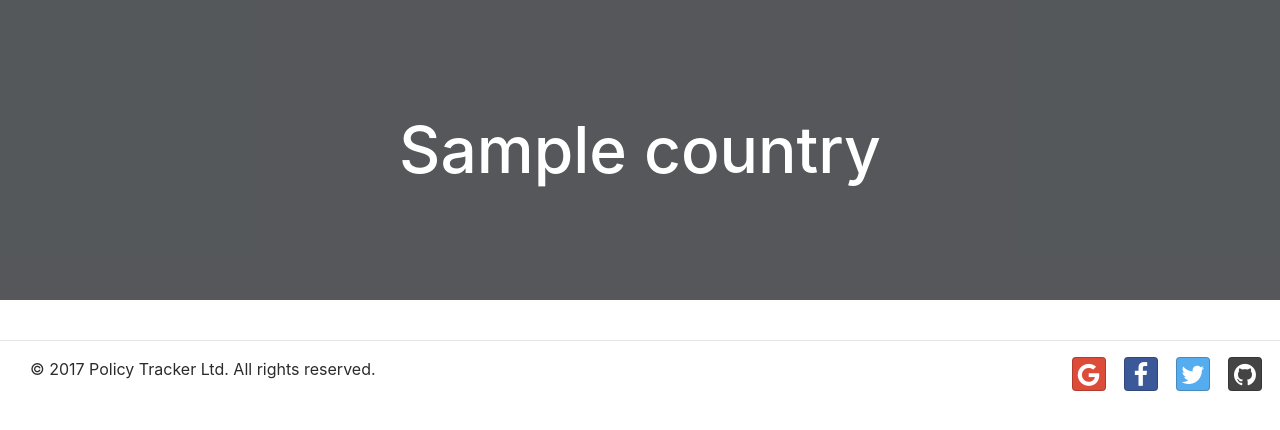
After one commit to cwatson-dev/policy-tracker, a Django app: a page that uses templates/policy_tracker/country.html in a window 1280 px wide. The commit adds this page. Shown: the top 430 px of the page. Run offline with Django 3.2, Linux system fonts and the light colour scheme; tables that the repository leaves empty hold one stand-in row (values such as "Sample post"); grey boxes marked "Sample" are stand-in pictures; some libraries are stand-ins or nearby versions.

Commit message:
Start on Country page. Changed image upload process to designate unique IDs as filenames. Altered models to better represent country, and changed promise to 'policy'.

```diff
--- a/policy_tracker_app/admin.py
+++ b/policy_tracker_app/admin.py
@@ -1,7 +1,7 @@
 from django.contrib import admin
-from policy_tracker_app.models import Country, Promise, Category, UserProfile
+from policy_tracker_app.models import Country, Policy, Category, UserProfile
 
 admin.site.register(Country)
-admin.site.register(Promise)
+admin.site.register(Policy)
 admin.site.register(Category)
 admin.site.register(UserProfile)
--- a/policy_tracker_app/models.py
+++ b/policy_tracker_app/models.py
@@ -1,16 +1,35 @@
 from __future__ import unicode_literals
+import uuid
+import os
 from django.template.defaultfilters import slugify
 from django.db import models
 from django.contrib.auth.models import User
+from django.utils.deconstruct import deconstructible
+from policy_tracker_project.settings import MEDIA_ROOT
+
+@deconstructible
+class UploadToPathAndRename(object):
+
+    def __init__(self, path):
+        self.sub_path = path
+
+    def __call__(self, instance, filename):
+        ext = filename.split('.')[-1]
+        filename = '{}.{}'.format(uuid.uuid4().hex, ext)
+        # return the whole path to the file
+        return os.path.join(self.sub_path, filename)
 
 class Country(models.Model):
     name = models.CharField(max_length=64, unique=True)
     inPower = models.CharField(max_length=64)
+    description = models.CharField(max_length=500)
+    background_image = models.ImageField(upload_to=UploadToPathAndRename(os.path.join(MEDIA_ROOT, 'country_images')), blank = True)
+    map_image = models.ImageField(upload_to=UploadToPathAndRename(os.path.join(MEDIA_ROOT, 'map_images')), blank = True)
     slug = models.SlugField()
 
     def save(self, *args, **kwargs):
         self.slug = slugify(self.name)
-        super(Category, self).save(*args, **kwargs)
+        super(Country, self).save(*args, **kwargs)
         slug = models.SlugField(unique=True)
 
     class Meta:
@@ -21,6 +40,7 @@ class Country(models.Model):
 
     def __unicode__(self):
         return self.name
+
 
 class Category(models.Model):
     name = models.CharField(max_length=64)
@@ -34,23 +54,30 @@ class Category(models.Model):
     def __unicode__(self):
         return self.name
 
-class Promise(models.Model):
-    number = models.IntegerField(unique=True)
-    title = models.CharField(max_length=256)
+
+class Policy(models.Model):
+    id = models.UUIDField(primary_key=True, default=uuid.uuid4, editable=False)
+    subject = models.CharField(max_length=128)
     description = models.CharField(max_length=1024)
+    country = models.ForeignKey(Country)
+    status = models.CharField(max_length=64)
     category = models.ForeignKey(Category)
 
+    class Meta:
+        verbose_name_plural = 'Policies'
+
     def __str__(self):
-        return self.title
+        return self.name
 
     def __unicode__(self):
-        return self.title
+        return self.name
+
 
 class UserProfile(models.Model):
     user = models.OneToOneField(User)
 
     website = models.URLField(blank=True)
-    picture = models.ImageField(upload_to='profile_images', blank = True)
+    picture = models.ImageField(upload_to=UploadToPathAndRename(os.path.join(MEDIA_ROOT, 'profile_images')), blank = True)
 
     def __str__(self):
         return self.user.username
--- a/policy_tracker_app/urls.py
+++ b/policy_tracker_app/urls.py
@@ -4,6 +4,7 @@ from policy_tracker_app import views
 urlpatterns = [
 	url(r'^$', views.home, name='home'),
 	url(r'^about/$', views.about, name='about'),
+	url(r'^countries/(?P<country_name_slug>[\w\-]+)/$', views.country, name='country'),
 	url(r'^register/$', views.register, name='register'),
 	url(r'^login/$', views.user_login, name='login'),
 	url(r'^logout/$', views.user_logout, name='logout'),
--- a/policy_tracker_app/views.py
+++ b/policy_tracker_app/views.py
@@ -7,12 +7,38 @@ from django.contrib.auth.decorators import login_required
 from datetime import datetime
 
 from social_django.models import UserSocialAuth
-from policy_tracker_app.models import Country, Promise, Category
+from policy_tracker_app.models import Country, Policy, Category
 from policy_tracker_app.forms import UserForm, UserProfileForm
 
 
 def home(request):
-    context_dict = {}
+    user = request.user
+    if user.is_authenticated():
+        auth_providers = []
+        try:
+            logins = user.social_auth.filter(user_id=user.id)
+            for i in range(0, len(logins)):
+                auth_provider = logins[i]
+                if i < (len(logins) - 2):
+                    auth_providers.append(auth_provider.provider + ",")
+                else:
+                    auth_providers.append(auth_provider.provider)
+            if len(auth_providers) > 1:
+                auth_providers.insert((len(auth_providers) - 1), "and")
+                auth_providers.append("accounts.")
+            else:
+                auth_providers.append("account.")
+            auth_providers = [provider.replace('google-oauth2', 'Google').replace('f', 'F').replace('tw', 'Tw').replace('gi', 'Gi') for provider in auth_providers]
+        except UserSocialAuth.DoesNotExist:
+            auth_providers = None
+
+        context_dict = {
+            'logins': auth_providers,
+        }
+
+    else:
+        context_dict = {}
+
     visitor_cookie_handler(request)
     context_dict['visits'] = request.session['visits']
     context_dict['last_visit'] = request.session['last_visit']
@@ -25,6 +51,17 @@ def about(request):
     context_dict['visits'] = request.session['visits']
     context_dict['last_visit'] = request.session['last_visit']
     return render(request, 'policy_tracker/about.html', context_dict)
+
+def country(request, country_name_slug):
+    context_dict = {}
+
+    try:
+        country = Country.objects.get(slug=country_name_slug)
+        context_dict['country'] = country
+    except:
+        context_dict['country'] = None
+
+    return render(request, 'policy_tracker/country.html', context_dict)
 
 def register(request):
     registered = False
--- a/policy_tracker_project/settings.py
+++ b/policy_tracker_project/settings.py
@@ -146,6 +146,7 @@ SOCIAL_AUTH_PIPELINE = (
     'social_core.pipeline.social_auth.auth_allowed',
     'social_core.pipeline.social_auth.social_user',
     'social_core.pipeline.user.get_username',
+    'social_core.pipeline.social_auth.associate_by_email',
     'social_core.pipeline.user.create_user',
     'social_core.pipeline.social_auth.associate_user',
     'social_core.pipeline.social_auth.load_extra_data',
--- a/static/stylesheets/app.css
+++ b/static/stylesheets/app.css
@@ -63,6 +63,10 @@
   .lg-social {
     display: inline-block;
   }
+
+  .description h4 {
+    font-size: 200%;
+  }
 }
 
 .or {
@@ -76,3 +80,28 @@
 .home-logo {
   margin-left: 10%;
 }
+
+.country-header {
+  padding-left: 0;
+  padding-right: 0;
+  background-size: 100%;
+  height: 300px;
+}
+
+.transparent {
+  width: 100%;
+  height: 100%;
+  background:rgba(0,0,0,0.6);
+}
+
+.country-header h1 {
+  position: relative;
+  top: 50%;
+  transform: translateY(-50%);
+  font-size: 400%;
+  color: #ffffff;
+}
+
+#login_form {
+  margin-top: 2%;
+}
--- /dev/null
+++ b/templates/policy_tracker/country.html
@@ -0,0 +1,14 @@
+{% extends 'policy_tracker/base.html' %}
+{% load staticfiles %}
+
+{% block title_block %}
+    - {{ country.name }}
+{% endblock %}
+
+{% block body_block %}
+  <div class="col country-header text-center" style="background-image: url('{{MEDIA_URL}}country_images/{{country.background_image}}');">
+    <div class="transparent">
+      <h1 class="align-self-center">{{ country.name }}</h1>
+    </div>
+  </div>
+{% endblock %}
```
Also changed, not shown: policy_tracker_app/forms.py (+6 -1 lines), templates/policy_tracker/home.html (+30 -2 lines), policy_tracker_app/migrations/0001_initial.py, 1 other file.
